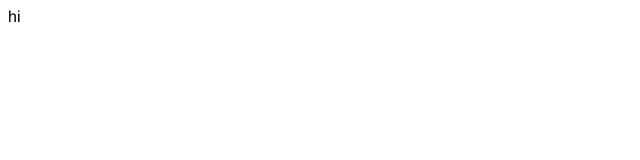
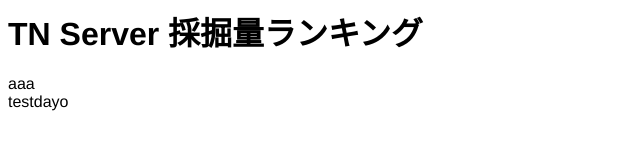
Before and after one commit to tutinoko2048/seichi-ranking, a website: page public/index.html in a window 1280 px wide. Shown: the whole page, without its empty margins (0-640 px from the left). Drawn offline with Linux system fonts and the light colour scheme.

Commit message:
Update index.html

```diff
--- a/public/index.html
+++ b/public/index.html
@@ -7,5 +7,7 @@
   </style>
 </head>
 <body>
-hi
+  <h1>TN Server 採掘量ランキング</h1>
+  aaa<br>
+  testdayo<br>
 </body>
```
